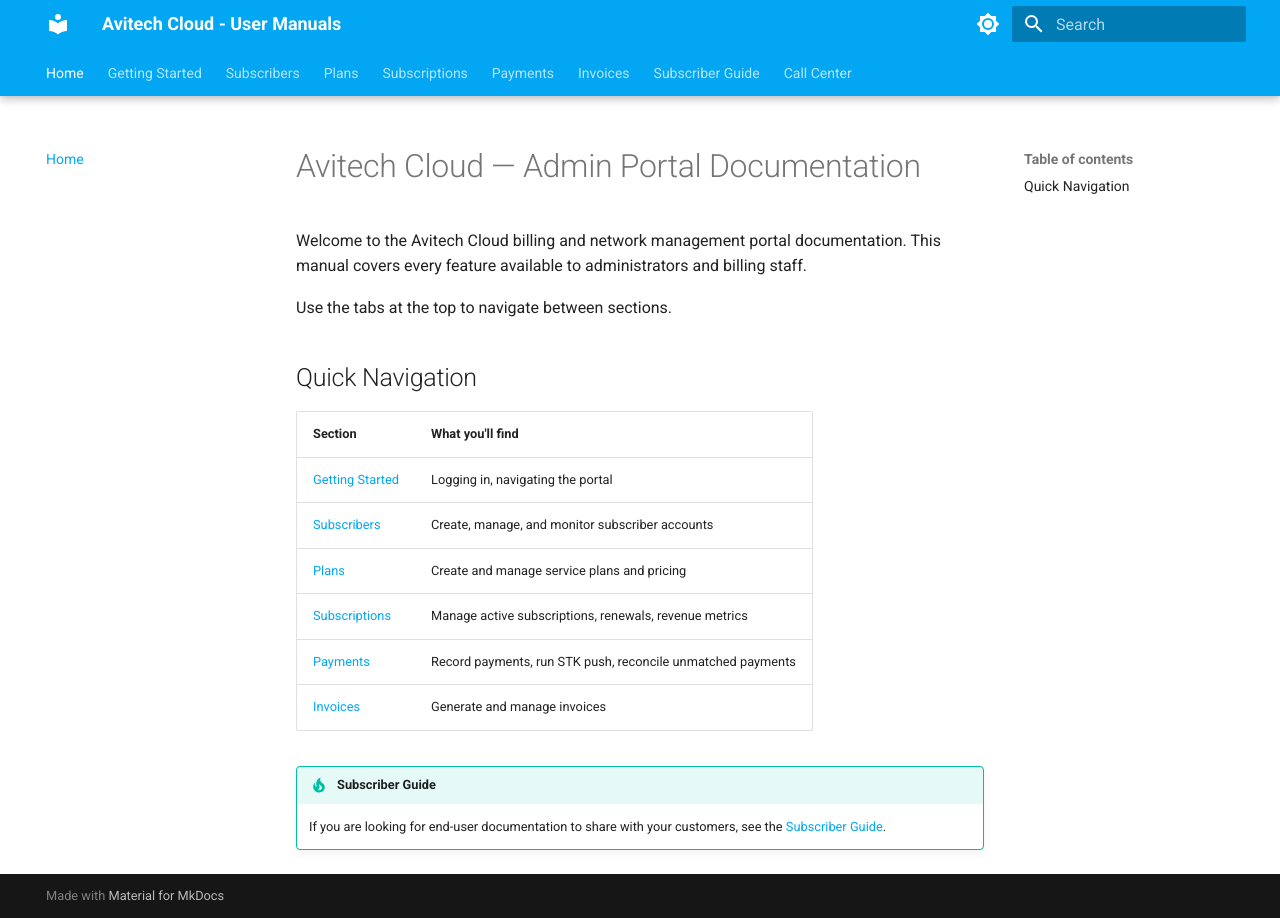
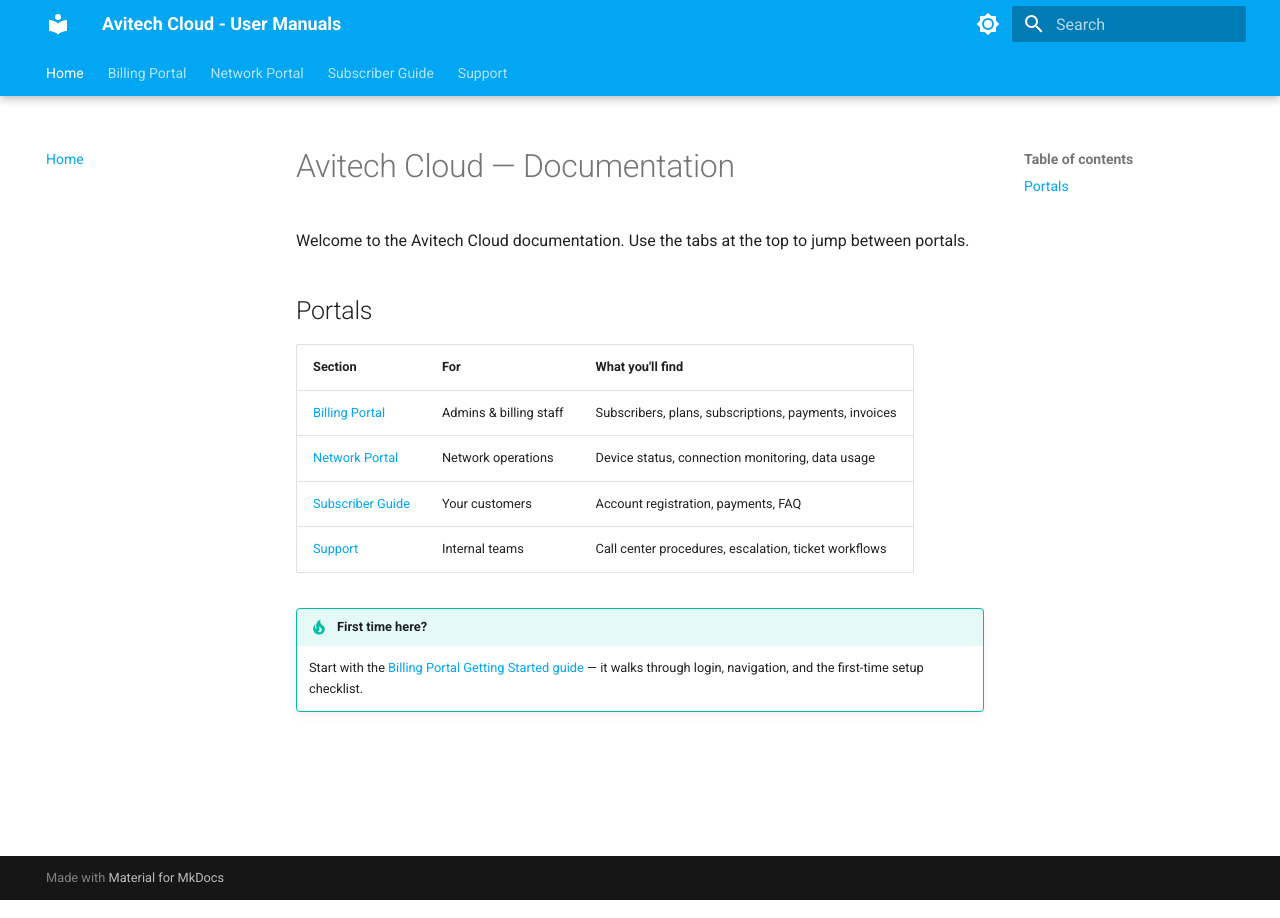
Before and after one commit to albertejuku/avitech-docs, an MkDocs documentation site: the page built from docs/index.md, in a window 1280 px wide. Built offline with MkDocs 1.6.1 and Material for MkDocs 9.7.7, drawn with Linux system fonts in a browser that asks for light colours.

Commit message:
refactor: restructure nav — 5 top tabs (Billing, Network, Subscriber Guide, Support) with rich side nav
Consolidated 9 top-level tabs into 5 logical sections:
- Billing Portal groups Getting Started, Subscribers, Plans, Subscriptions, Payments, Invoices, Troubleshooting
- Network Portal, Subscriber Guide, and Support each have their own tab
- Updated home page and portal overview to match

Co-Authored-By: Claude <noreply@anthropic.com>

```diff
--- a/docs/index.md
+++ b/docs/index.md
@@ -1,19 +1,15 @@
-# Avitech Cloud — Admin Portal Documentation
+# Avitech Cloud — Documentation
 
-Welcome to the Avitech Cloud billing and network management portal documentation. This manual covers every feature available to administrators and billing staff.
+Welcome to the Avitech Cloud documentation. Use the tabs at the top to jump between portals.
 
-Use the tabs at the top to navigate between sections.
+## Portals
 
-## Quick Navigation
+| Section | For | What you'll find |
+|---|---|---|
+| [Billing Portal](billing/getting-started.md) | Admins & billing staff | Subscribers, plans, subscriptions, payments, invoices |
+| [Network Portal](network/index.md) | Network operations | Device status, connection monitoring, data usage |
+| [Subscriber Guide](subscriber/index.md) | Your customers | Account registration, payments, FAQ |
+| [Support](call-center/index.md) | Internal teams | Call center procedures, escalation, ticket workflows |
 
-| Section | What you'll find |
-|---|---|
-| [Getting Started](billing/getting-started.md) | Logging in, navigating the portal |
-| [Subscribers](subscribers/index.md) | Create, manage, and monitor subscriber accounts |
-| [Plans](plans/index.md) | Create and manage service plans and pricing |
-| [Subscriptions](subscriptions/index.md) | Manage active subscriptions, renewals, revenue metrics |
-| [Payments](payments/index.md) | Record payments, run STK push, reconcile unmatched payments |
-| [Invoices](invoices/index.md) | Generate and manage invoices |
-
-!!! tip "Subscriber Guide"
-    If you are looking for end-user documentation to share with your customers, see the [Subscriber Guide](subscriber/index.md).
+!!! tip "First time here?"
+    Start with the [Billing Portal Getting Started guide](billing/getting-started.md) — it walks through login, navigation, and the first-time setup checklist.
--- a/mkdocs.yml
+++ b/mkdocs.yml
@@ -50,42 +50,49 @@ markdown_extensions:
 
 nav:
   - Home: index.md
-  - Getting Started:
-    - Logging In: billing/getting-started.md
-    - Portal Overview: billing/index.md
-  - Subscribers:
-    - Overview: subscribers/index.md
-    - Subscriber List: subscribers/list.md
-    - Adding a Subscriber: subscribers/creating.md
-    - Subscriber Details: subscribers/details.md
-    - Subscription Tab: subscribers/subscription-tab.md
-    - Payments Tab: subscribers/payments-tab.md
-    - Sending Messages: subscribers/messaging.md
-    - Bulk Operations: subscribers/bulk-operations.md
-  - Plans:
-    - Overview: plans/index.md
-    - Managing Plans: plans/managing.md
-    - Plan Lifecycle: plans/lifecycle.md
-    - Fair Usage Policy (FUP): plans/fup.md
-  - Subscriptions:
-    - Overview: subscriptions/index.md
-    - Revenue Metrics: subscriptions/metrics.md
-    - Renewing & Changing Plans: subscriptions/renewing.md
-    - Suspending & Cancelling: subscriptions/managing.md
-  - Payments:
-    - Overview: payments/index.md
-    - Recording a Manual Payment: payments/manual.md
-    - M-Pesa STK Push: payments/stk-push.md
-    - Unmatched Payments: payments/unmatched.md
-  - Invoices:
-    - Overview: invoices/index.md
-    - Creating an Invoice: invoices/creating.md
-    - Managing Invoices: invoices/managing.md
+  - Billing Portal:
+    - Getting Started:
+      - Logging In: billing/getting-started.md
+      - Portal Overview: billing/index.md
+      - Your Account: billing/account.md
+    - Subscribers:
+      - Overview: subscribers/index.md
+      - Subscriber List: subscribers/list.md
+      - Adding a Subscriber: subscribers/creating.md
+      - Subscriber Details: subscribers/details.md
+      - Subscription Tab: subscribers/subscription-tab.md
+      - Payments Tab: subscribers/payments-tab.md
+      - Sending Messages: subscribers/messaging.md
+      - Bulk Operations: subscribers/bulk-operations.md
+    - Plans:
+      - Overview: plans/index.md
+      - Managing Plans: plans/managing.md
+      - Plan Lifecycle: plans/lifecycle.md
+      - Fair Usage Policy (FUP): plans/fup.md
+    - Subscriptions:
+      - Overview: subscriptions/index.md
+      - Revenue Metrics: subscriptions/metrics.md
+      - Renewing & Changing Plans: subscriptions/renewing.md
+      - Suspending & Cancelling: subscriptions/managing.md
+    - Payments:
+      - Overview: payments/index.md
+      - Recording a Manual Payment: payments/manual.md
+      - M-Pesa STK Push: payments/stk-push.md
+      - Unmatched Payments: payments/unmatched.md
+    - Invoices:
+      - Overview: invoices/index.md
+      - Creating an Invoice: invoices/creating.md
+      - Managing Invoices: invoices/managing.md
+    - Troubleshooting: billing/troubleshooting.md
+  - Network Portal:
+    - Overview: network/index.md
+    - Connection Status: network/connection-status.md
+    - Data Usage: network/usage.md
   - Subscriber Guide:
     - Overview: subscriber/index.md
     - Account Registration: subscriber/registration.md
     - FAQ: subscriber/faq.md
-  - Call Center:
+  - Support:
     - Overview: call-center/index.md
     - Support Channels: call-center/support-channels.md
     - Escalation Process: call-center/escalation.md
```
Also changed, not shown: docs/billing/index.md (+20 -8 lines), 1 other file.
